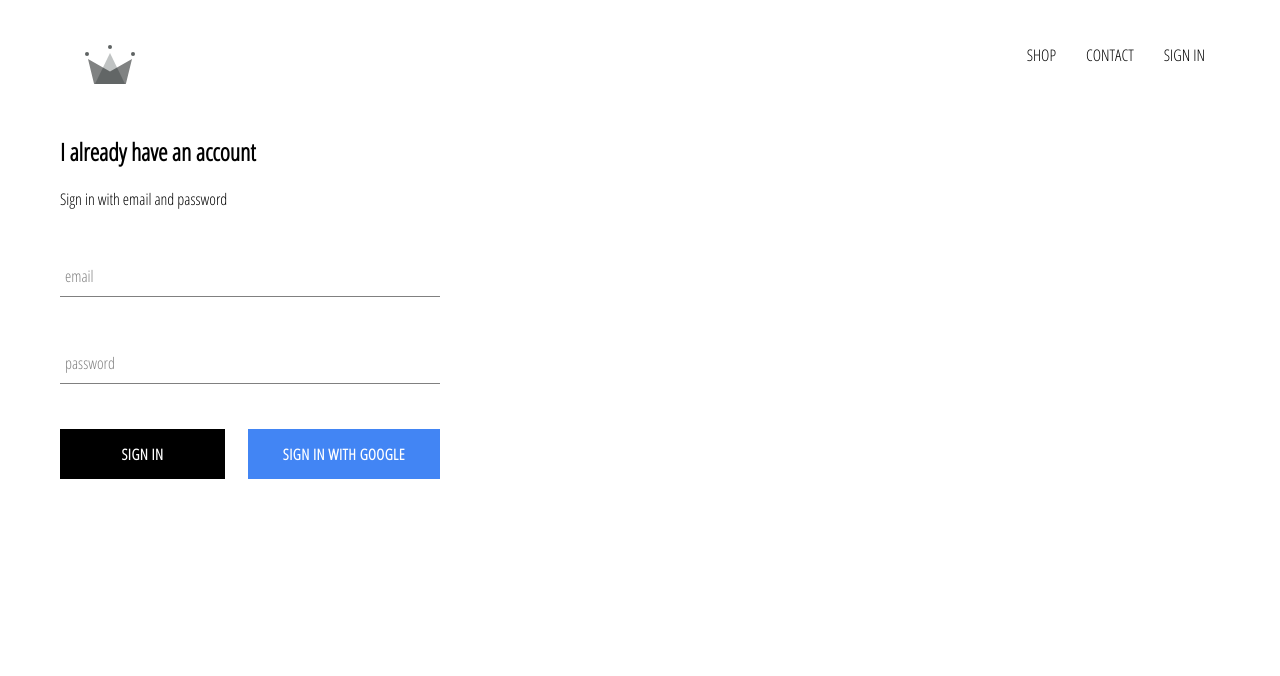
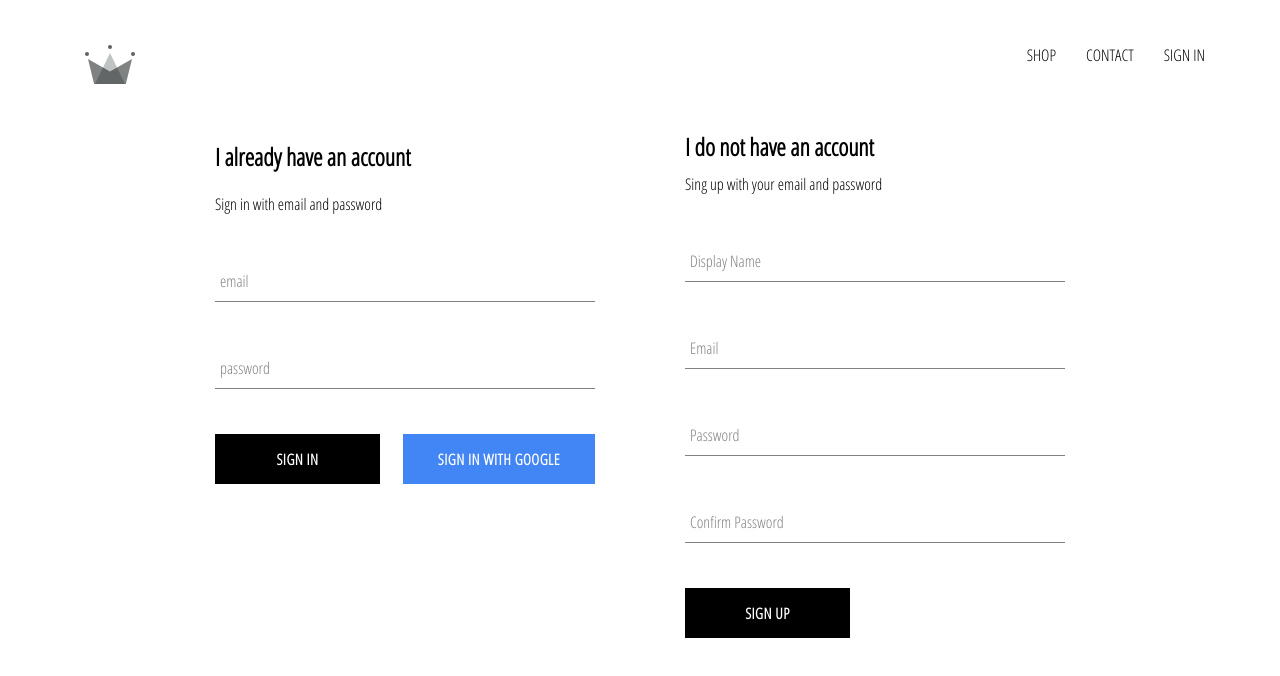
Before and after one commit to beric89/crwn-clothing, a React (Create React App) app: page /signin in a window 1280 px wide. Shown: the top 676 px of the page. Built offline with nearby package versions, Linux system fonts and the light colour scheme; no server answers.

Commit message:
Implement firebase utils, include ability to store authenticated users

```diff
--- a/src/App.js
+++ b/src/App.js
@@ -6,7 +6,7 @@
 import ShopPage from "./pages/shop/shop.component";
 import SignInAndSignUp from "./pages/sign-in-and-sign-up/sign-in-and-sign-up.component";
 import Header from "./components/header/header.component";
-import {auth} from "./firebase/firebase.utils";
+import {auth, createUserProfileDocument} from "./firebase/firebase.utils";
 
 class App extends React.Component {
   constructor() {
@@ -19,9 +19,20 @@
 
   unsubscribeFromAuth = null;
   componentDidMount() {
-    this.unsubscribeFromAuth = auth.onAuthStateChanged(user => {
-      this.setState({currentUser: user});
-      console.log(user);
+    this.unsubscribeFromAuth = auth.onAuthStateChanged(async userAuth => {
+      if(userAuth) {
+        const userRef = await createUserProfileDocument(userAuth);
+        userRef.onSnapshot(snapShot => {
+          this.setState({
+            currentUser: {
+              id: snapShot.id,
+              ...snapShot.data()
+            }
+          }, () => console.log(this.state));
+        });
+      } else {
+        this.setState({currentUser: userAuth});
+      }
     })
   }
 
--- a/src/components/header/header.component.jsx
+++ b/src/components/header/header.component.jsx
@@ -19,7 +19,7 @@
                 currentUser ?
                 <div className="option" onClick={() => auth.signOut()}>SIGN OUT</div>
                 :
-                <Link class="option" to="/signin">SIGN IN</Link>
+                <Link className="option" to="/signin">SIGN IN</Link>
             }
         </div>
     </div>
--- /dev/null
+++ b/src/components/sign-up/sign-up.component.jsx
@@ -0,0 +1,92 @@
+import React from "react";
+import FormInput from "../form-input/form-input.component";
+import CustomButton from "../custom-button/custom-button.component";
+import {auth, createUserProfileDocument} from "../../firebase/firebase.utils";
+
+import "./sign-up.styles.scss";
+
+class SignUp extends React.Component {
+    constructor() {
+        super();
+        this.state = {
+            displayName: "",
+            email: "",
+            password: "",
+            confirmPassword: ""
+        }
+    }
+
+    handleSubmit = async (event) => {
+        event.preventDefault();
+        const {displayName, email, password, confirmPassword} = this.state;
+        if (password !== confirmPassword) {
+            alert("Passwords don't match");
+            return;
+        }
+
+        try {
+            const {user} = await auth.createUserWithEmailAndPassword(email, password);
+            await createUserProfileDocument(user, {displayName});
+            this.setState({
+                displayName: "",
+                email: "",
+                password: "",
+                confirmPassword: ""
+            })
+        } catch (error) {
+            console.error(error);
+        }
+    }
+
+    handleChange = (event) => {
+        const {name, value} = event.target;
+        this.setState({[name]: value});
+    }
+
+    render() {
+        const {displayName, email, password, confirmPassword} = this.state;
+        return(
+            <div className="sign-up">
+                <h2 className="title">I do not have an account</h2>
+                <span>Sing up with your email and password</span>
+                <form className="sign-up-form" onSubmit={this.handleSubmit}>
+                    <FormInput
+                        type="text"
+                        name="displayName"
+                        value={displayName}
+                        onChange={this.handleChange}
+                        label="Display Name"
+                        required
+                    />
+                    <FormInput
+                        type="email"
+                        name="email"
+                        value={email}
+                        onChange={this.handleChange}
+                        label="Email"
+                        required
+                    />
+                    <FormInput
+                        type="password"
+                        name="password"
+                        value={password}
+                        onChange={this.handleChange}
+                        label="Password"
+                        required
+                    />
+                    <FormInput
+                        type="password"
+                        name="confirmPassword"
+                        value={confirmPassword}
+                        onChange={this.handleChange}
+                        label="Confirm Password"
+                        required
+                    />
+                    <CustomButton type="submit">SIGN UP</CustomButton>
+                </form>
+            </div>
+        );
+    }
+}
+
+export default SignUp;
--- /dev/null
+++ b/src/components/sign-up/sign-up.styles.scss
@@ -0,0 +1,9 @@
+.sign-up {
+    display: flex;
+    flex-direction: column;
+    width: 380px;
+
+    .title {
+        margin: 10px 0;
+    }
+}
--- a/src/firebase/firebase.utils.js
+++ b/src/firebase/firebase.utils.js
@@ -13,6 +13,33 @@
     measurementId: "G-DL9FCC35HC"
 };
 
+export const createUserProfileDocument = async (userAuth, additionalData) => {
+    if (!userAuth) {
+        return;
+    }
+
+    const userRef = firestore.doc(`users/${userAuth.uid}`);
+    const snapShot = await userRef.get();
+    console.log(snapShot);
+
+    if (!snapShot.exists) {
+        const {displayName, email} = userAuth;
+        const createdAt = new Date();
+
+        try {
+            await userRef.set({
+                displayName,
+                email,
+                createdAt,
+                ...additionalData
+            })
+        } catch (error) {
+            console.log("error creating user", error.message);
+        }
+    }
+    return userRef;
+}
+
 firebase.initializeApp(config);
 
 export const auth = firebase.auth();
--- a/src/pages/sign-in-and-sign-up/sign-in-and-sign-up.component.jsx
+++ b/src/pages/sign-in-and-sign-up/sign-in-and-sign-up.component.jsx
@@ -1,11 +1,13 @@
 import React from "react";
 import SignIn from "../../components/sign-in/sign-in.component";
+import SignUp from "../../components/sign-up/sign-up.component";
 
 import "./sign-in-and-sign-up.styles.scss";
 
 const SignInAndSignUp = () => (
     <div className="sign-in-and-sign-up">
         <SignIn />
+        <SignUp />
     </div>
 );
 
--- a/src/pages/sign-in-and-sign-up/sign-in-and-sign-up.styles.scss
+++ b/src/pages/sign-in-and-sign-up/sign-in-and-sign-up.styles.scss
@@ -0,0 +1,6 @@
+.sign-in-and-sign-up {
+    width: 850px;
+    display: flex;
+    justify-content: space-between;
+    margin: 30px auto;
+}
```
Also changed, not shown: public/manifest.json, 1 other file (tests, documents, lock files or other folders).
